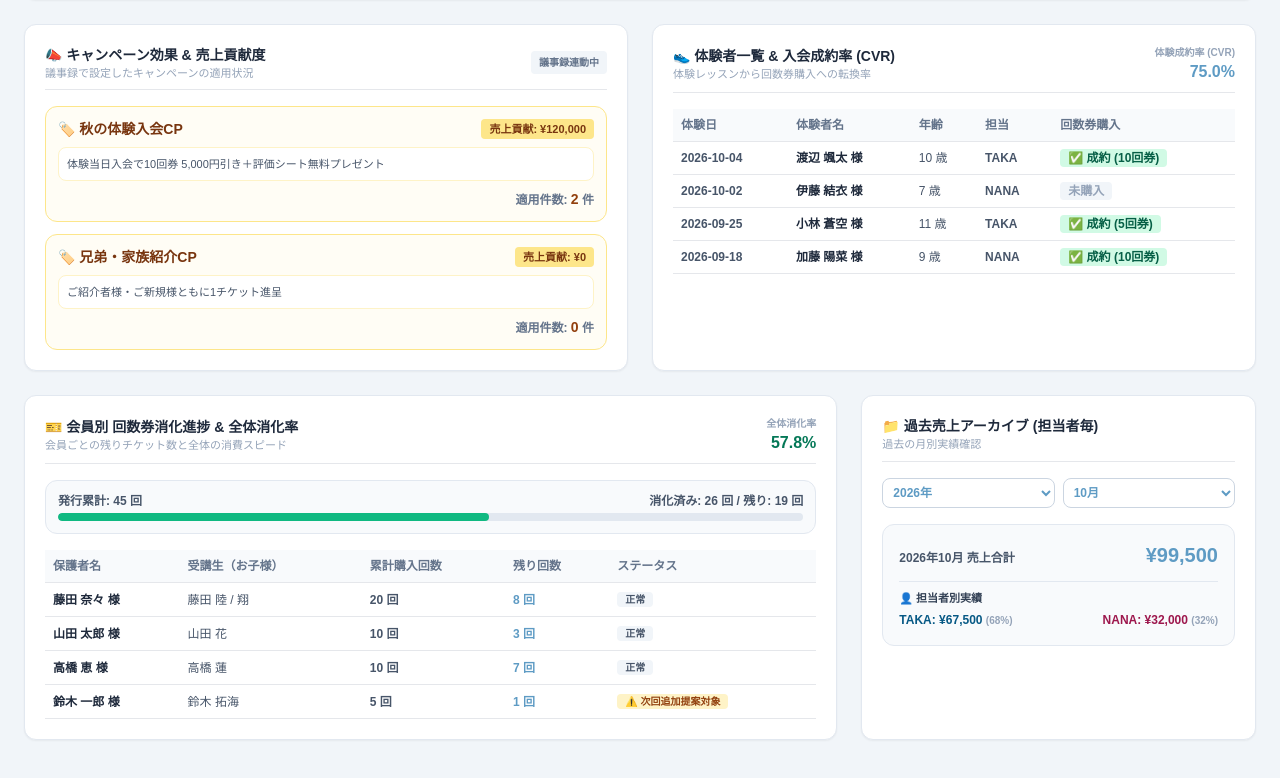
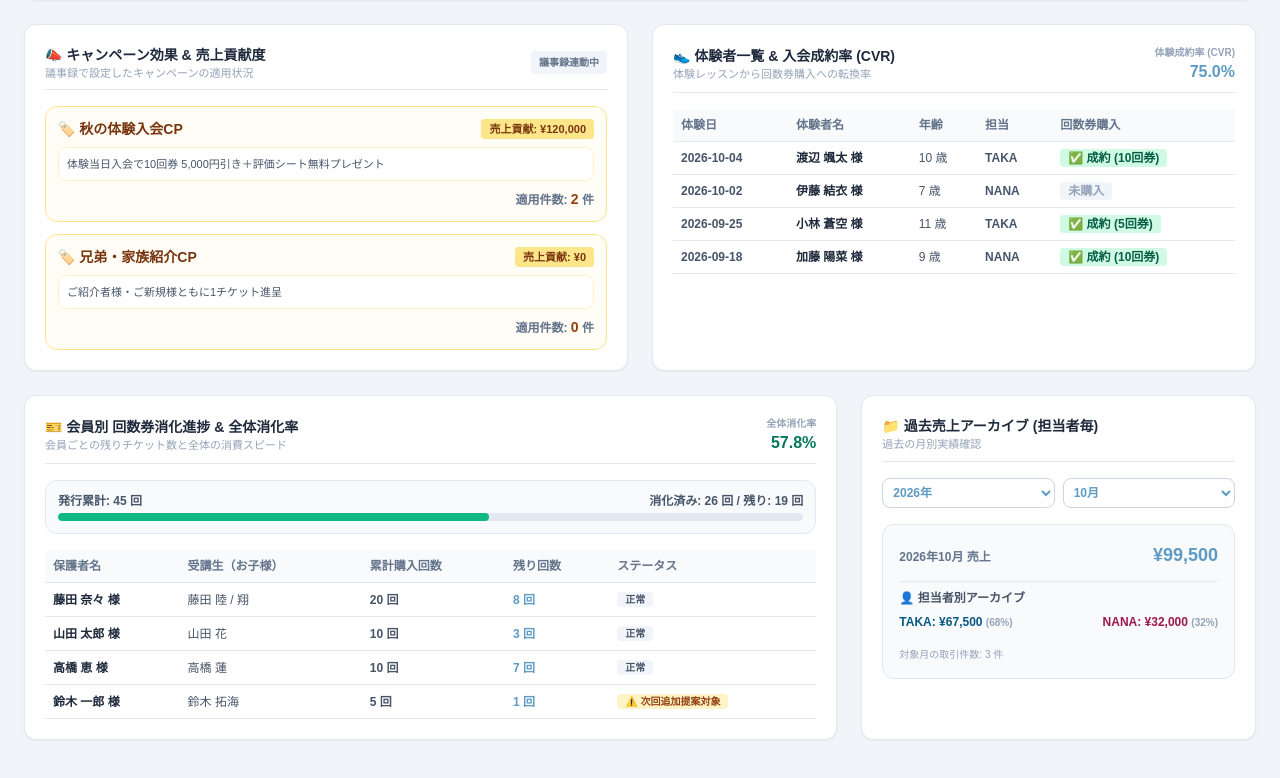
Before and after one commit to 2025golazo-bot/GOLAZO, a Next.js app: page /sales in a window 1280 px wide. Shown: the part 996-1774 px from the top of the page. Built offline with nearby package versions, Linux system fonts and the light colour scheme.

Commit message:
Update page.tsx

```diff
--- a/app/sales/page.tsx
+++ b/app/sales/page.tsx
@@ -626,25 +626,27 @@ export default function SalesPage() {
                 onChange={e => setSelectedArchiveMonth(e.target.value)}
                 className="border border-slate-300 rounded-lg p-1.5 font-bold text-[#5e9bc4] bg-white outline-none flex-1"
               >
-                {Array.from({ length: 12 }, (_, i) => (
-                  <option key={i + 1} value={String(i + 1)}>{i + 1}月</option>
+                {Array.from({ length: 12 }, (_, i) => i + 1).map(m => (
+                  <option key={m} value={String(m)}>{m}月</option>
                 ))}
               </select>
             </div>
 
-            <div className="bg-slate-50 p-4 rounded-xl border border-slate-200 space-y-3 text-xs">
+            <div className="bg-slate-50 p-4 rounded-xl border border-slate-200 space-y-3">
               <div className="flex justify-between items-baseline">
-                <span className="font-bold text-slate-600">{selectedArchiveYear}年{selectedArchiveMonth}月 売上合計</span>
-                <span className="text-xl font-extrabold text-[#5e9bc4]">¥{archiveSales.toLocaleString()}</span>
+                <span className="text-xs font-bold text-slate-500">{selectedArchiveYear}年{selectedArchiveMonth}月 売上</span>
+                <span className="text-lg font-extrabold text-[#5e9bc4]">¥{archiveSales.toLocaleString()}</span>
               </div>
 
-              <div className="border-t border-slate-200 pt-2 space-y-1.5">
-                <span className="font-bold text-slate-700 block text-[11px]">👤 担当者別実績</span>
-                <div className="flex justify-between font-semibold">
+              <div className="border-t border-slate-200 pt-2 space-y-2 text-xs">
+                <span className="font-bold text-slate-600 block">👤 担当者別アーカイブ</span>
+                <div className="flex justify-between text-slate-700 font-semibold">
                   <span className="text-sky-800">TAKA: ¥{archiveStaffSummary.taka.toLocaleString()} <span className="text-[10px] text-slate-400">({archiveStaffSummary.takaRate}%)</span></span>
                   <span className="text-pink-800">NANA: ¥{archiveStaffSummary.nana.toLocaleString()} <span className="text-[10px] text-slate-400">({archiveStaffSummary.nanaRate}%)</span></span>
                 </div>
               </div>
+
+              <p className="text-[10px] text-slate-400 pt-1">対象月の取引件数: {archiveSalesRecords.length} 件</p>
             </div>
           </div>
 
```
